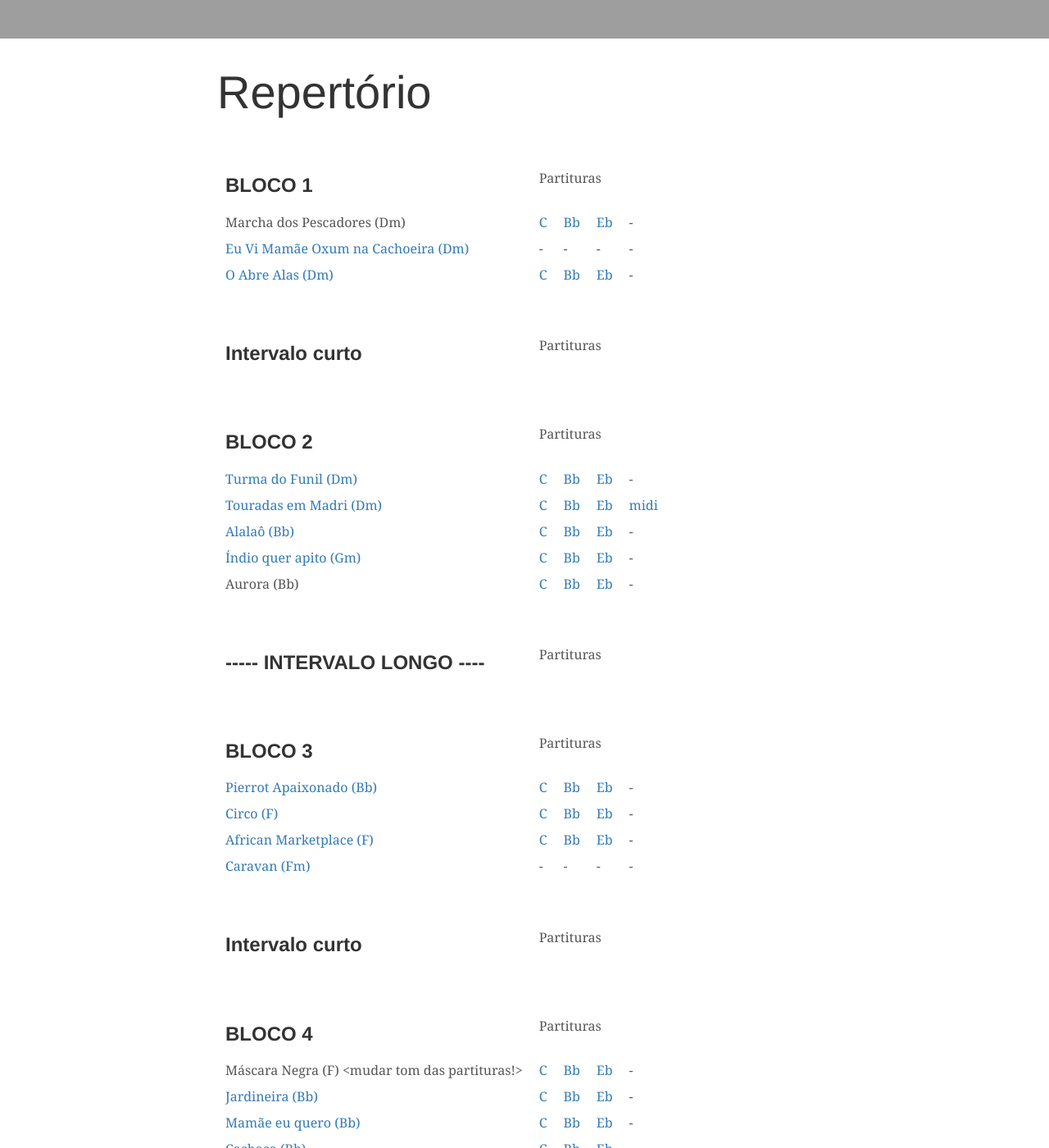
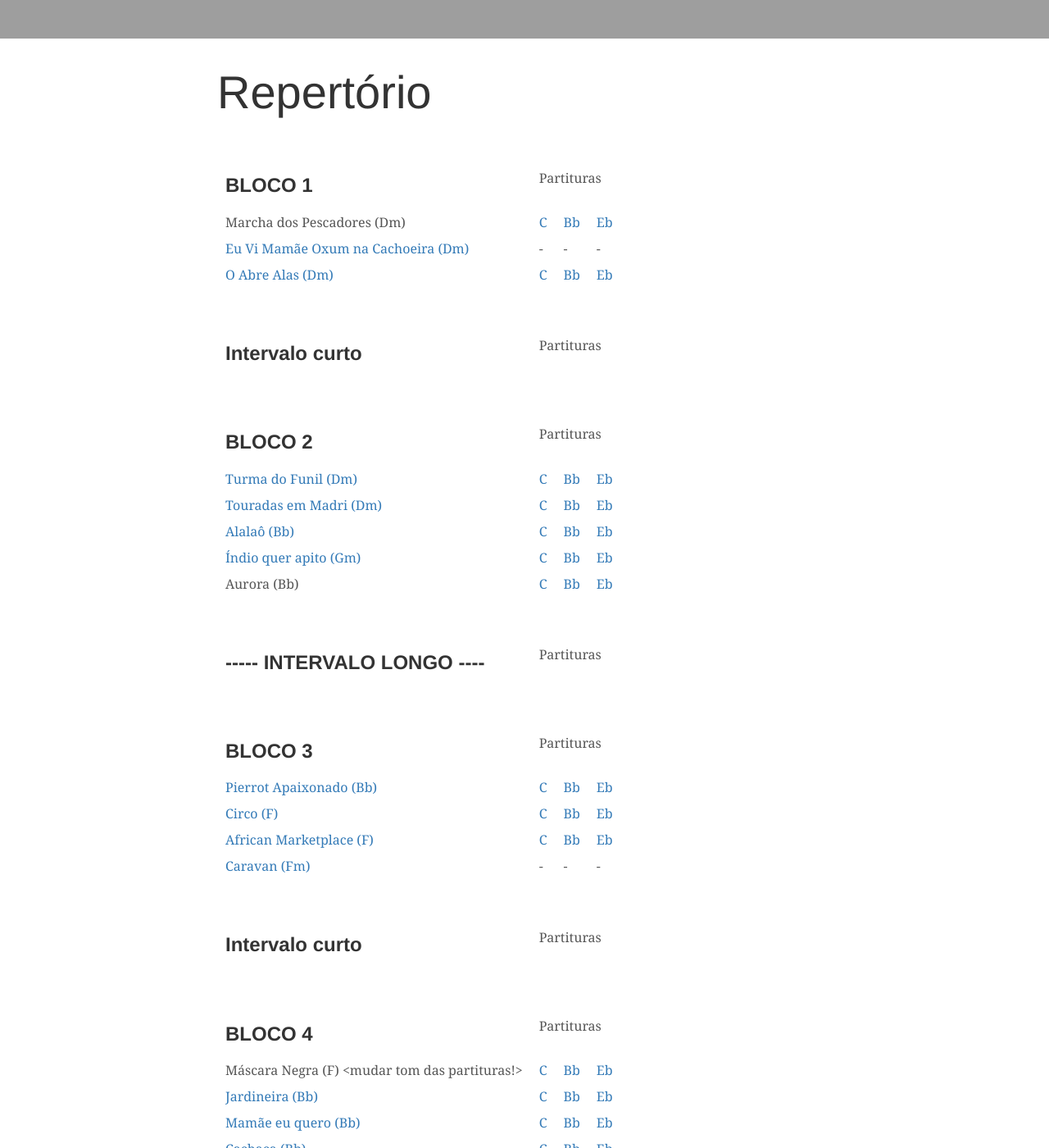
Before and after one commit to brunopedroso/vqf, a Jekyll site: the page built from repertorio.md, in a window 1280 px wide and 1400 px high, scrolled down 263 px. Shown: the whole window at 82% size. Built offline with Jekyll 4.4.1, drawn with Linux system fonts in a browser that asks for light colours; some of the changed text lies outside the part shown.

Commit message:
Consertados links para Partituras de Touradas em Madri

```diff
--- a/repertorio.md
+++ b/repertorio.md
@@ -38,9 +38,9 @@
       - nome: 'Touradas em Madri (Dm)'
         link_gravacao: 'https://www.youtube.com/watch?v=PFE2UNSu5Hs'
         link_midi: 'https://osborges.ddns.net:9093/nextcloud/index.php/apps/audioplayer/getpublicaudiostreamTouradas%20em%20Madrid.mp3?token=LnNB73czptpumJE'
-        link_c:  'novas/partituras/Touradas_em_Madrid-Trombone_em_C.pdf'
-        link_bb: 'novas/partituras/Touradas_em_Madrid-Trompetes_em_Bb.pdf'
-        link_eb: 'novas/partituras/Touradas_em_Madrid-Sax_Alto_Eb.pdf'
+        link_c:  'partituras/novas/Touradas_em_Madrid-Trombone_em_C.pdf'
+        link_bb: 'partituras/novas/Touradas_em_Madrid-Trompetes_em_Bb.pdf'
+        link_eb: 'partituras/novas/Touradas_em_Madrid-Sax_Alto_Eb.pdf'
 
       - nome: 'Alalaô (Bb)'
         link_gravacao: 'https://s3.amazonaws.com/brunopedroso/vqf/b2/2_Alalao.mp3'
@@ -337,13 +337,6 @@
               -
             {% endif %}
 
-          </td><td>
-            {% if musica.link_midi != '' %}
-              <a href="{{musica.link_midi}}" target="_blank">midi</a>
-            {% else %}
-              -
-            {% endif %}
-
           </td>
         </tr>
 
```
